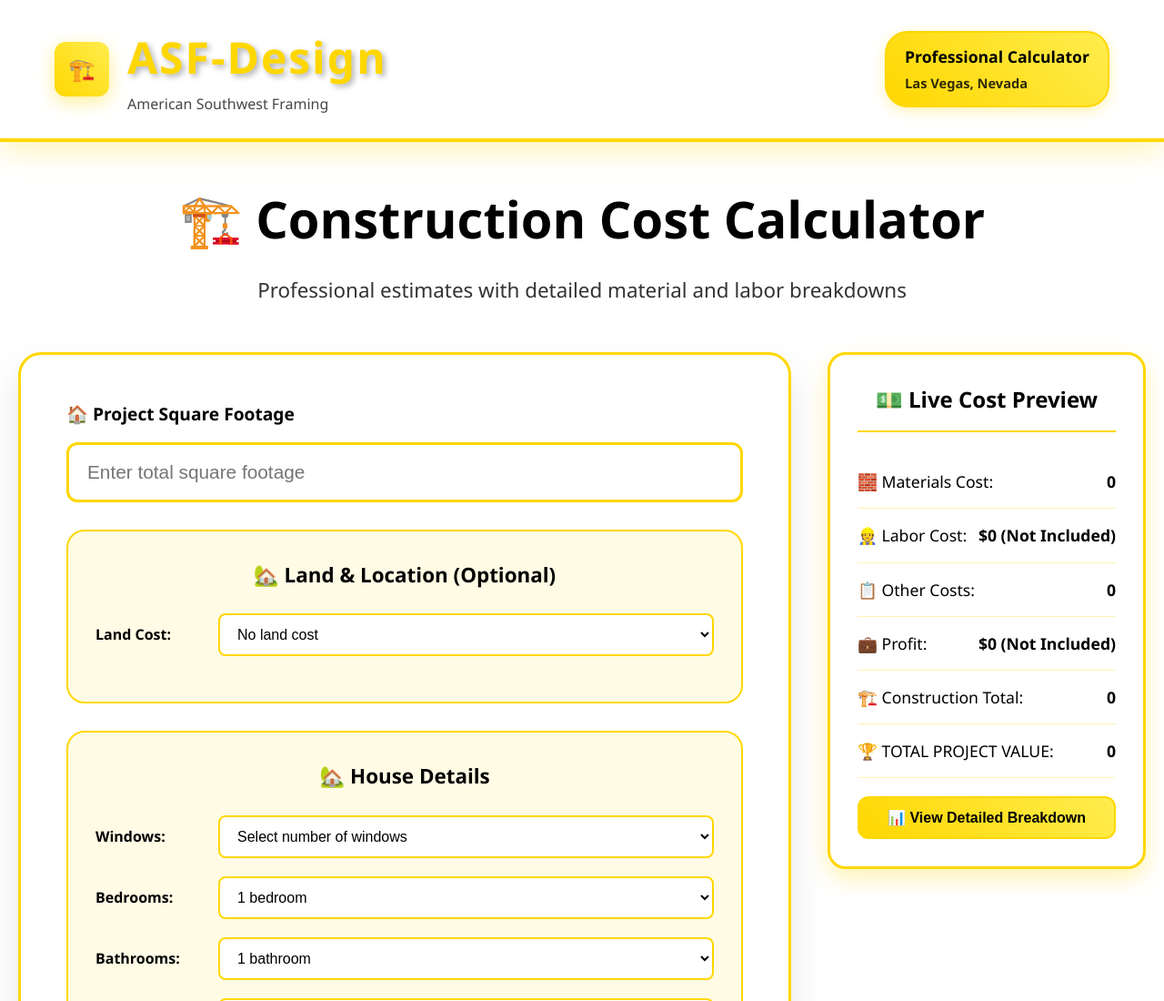
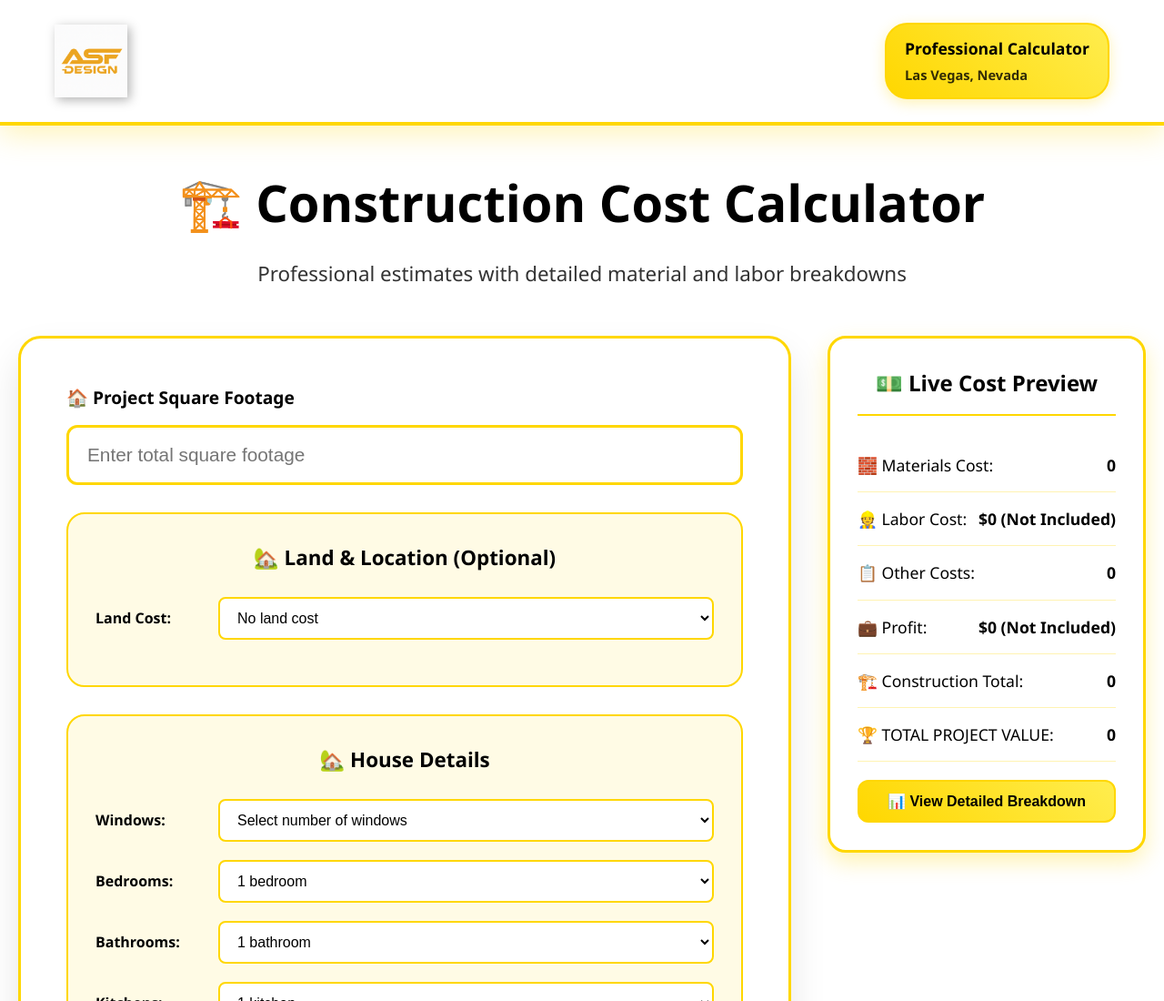
Before and after one commit to Raxc19/ASF-Calculator, a plain HTML site: page index.html in a window 1280 px wide. Shown: the top 1100 px of the page at 91% size. Drawn offline with Linux system fonts and the light colour scheme.

Commit message:
Update index.html

```diff
--- a/index.html
+++ b/index.html
@@ -800,17 +800,10 @@
     <div class="header">
         <div class="header-content">
             <div class="logo">
-                <!-- Option 1: Use logo image (uncomment and add your image URL) -->
-                <!--
+                <!-- ASF Design Logo Image -->
                 <img src="logo.png" alt="ASF Design Logo" class="logo-image">
-                -->
-
-                <!-- Option 2: Current text-based logo (comment out when using image) -->
-                <div class="logo-icon">🏗️</div>
-                <div class="logo-text">
-                    <div class="company-title">ASF-Design</div>
-                    <div class="company-tagline">American Southwest Framing</div>
-                </div>
+
+                <!-- Text logo removed - now using image logo -->
             </div>
             <div class="header-badge">
                 Professional Calculator<br>
```
